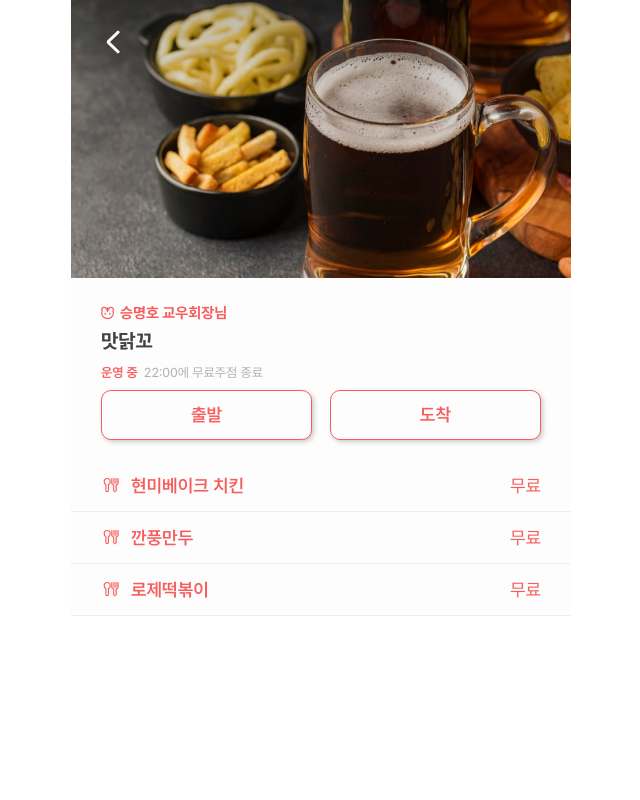
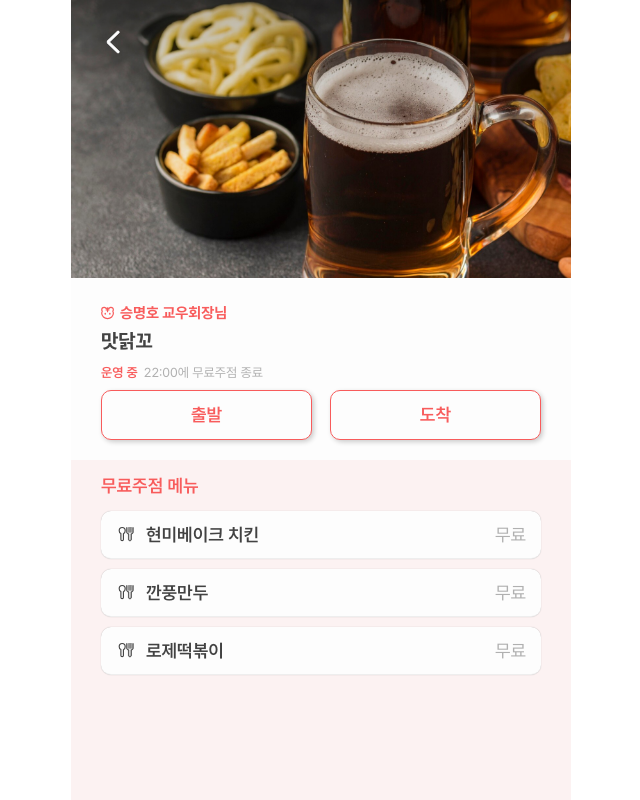
Before and after one commit to 818jsy/Kodaero-Web, a React (Vite) app: page /#/menu/1 in a window 1280 px wide. Shown: the whole page, without its empty margins (319-959 px from the left). Built offline with nearby package versions, Linux system fonts and the light colour scheme.

Commit message:
Feat: 메뉴 아이템 레이아웃 변경 및 알람 링크

```diff
--- a/src/DialogComponent.jsx
+++ b/src/DialogComponent.jsx
@@ -35,7 +35,12 @@ function DialogComponent({ isOpen, onClose }) {
                     </p>
                 </DialogContentText>
                 <DialogActions className={styles.dialogActions}>
-                    <Button onClick={onClose} className={styles.dialogPrimaryButton}>
+                    <Button
+                        onClick={() => {
+                            onClose();
+                            window.location.href = "https://forms.gle/5E6sVU8ox2sepVT5A";
+                        }}
+                        className={styles.dialogPrimaryButton}>
                         출시 알림 받기
                     </Button>
                     <Button onClick={onClose} className={styles.dialogSecondaryButton}>
--- a/src/MenuItem.module.css
+++ b/src/MenuItem.module.css
@@ -1,22 +1,24 @@
 .menuItem {
     display: flex;
-    padding: 15px;
-    padding-left: 30px;
-    padding-right: 30px;
+    padding: 13px 15px 13px 15px;
     border-bottom: 1px solid #eee;
     font-size: 18px;
     align-items: center;
+    background: var(--white);
+    border-radius: 10px;
+    box-shadow: 0px 0px 1px rgba(0, 0, 0, 0.3) !important;
+    margin: 10px 30px 0px 30px;
 }
 
 
 .menuName {
-    color: var(--red);
+    color: var(--gray);
     font-family: PretendardSemiBold, serif;
     margin-left: 10px;
 }
 
 .menuPrice {
-    color: var(--red);
+    color: var(--lightgray);
     font-family: PretendardRegular, serif;
     margin-left: auto;
 }
--- a/src/MenuScreen.jsx
+++ b/src/MenuScreen.jsx
@@ -55,8 +55,13 @@ function MenuScreen() {
                             <button className={styles.arriveButton}>도착</button>
                         </div>
                     </div>
+                    <div className={styles.bottomContainer}>
+                        <div className={styles.menuText}>
+                            무료주점 메뉴
+                        </div>
 
-                    <MenuList menuItems={markerData.menu} />
+                        <MenuList menuItems={markerData.menu} />
+                    </div>
                 </>
             ) : (
                 <p></p>
--- a/src/MenuScreen.module.css
+++ b/src/MenuScreen.module.css
@@ -3,6 +3,9 @@
     background-color: var(--white);
     max-width: 500px;
     margin: 0 auto;
+    display: flex;
+    flex-direction: column;
+    height: 100vh;
 }
 
 .header {
@@ -164,3 +167,16 @@
     margin-top: 7px;
     margin-right: 6px;
 }
+
+.menuText{
+    margin: 15px 0 15px 30px;
+    font-family: PretendardSemiBold, sans-serif;
+    color: var(--red);
+    font-size: 18px;
+}
+
+.bottomContainer{
+    background: #FCF2F2;
+    height: auto;
+    flex: 1;
+}
--- a/src/SearchScreen.module.css
+++ b/src/SearchScreen.module.css
@@ -56,6 +56,8 @@
     border: none;
     cursor: pointer;
     margin: 0 auto;
+
+    display: none;
 }
 
 .resultList {
```
Also changed, not shown: src/assets/images/icon_restaurant.svg.
